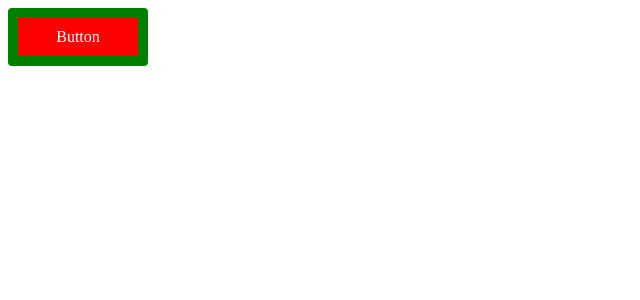
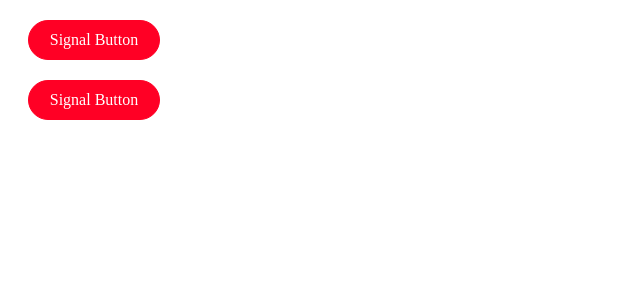
Before and after one commit to rndDesto/signal-react-ui-intern, a React (Vite) app: page / in a window 1280 px wide. Shown: the top 300 px of the page, without its empty margins (0-640 px from the left). Built offline with nearby package versions, Linux system fonts and the light colour scheme.

Commit message:
button agil

```diff
--- a/src/Components/Button/Button.tsx
+++ b/src/Components/Button/Button.tsx
@@ -2,10 +2,18 @@ import styles from './style.module.css'
 
 const Button = () => {
   return (
+    <>
     <div className={[
       styles['button-saya'],
       styles['mantul-gan']
-    ].join(" ")}>Button</div>
+    ].join(" ")}>Signal Button</div>
+
+    <div className={[
+      styles['button-saya'],
+      styles['mantul-gan']
+    ].join(" ")}>Signal Button</div>
+
+    </>
   )
 }
 
--- a/src/Components/Button/style.module.css
+++ b/src/Components/Button/style.module.css
@@ -1,12 +1,21 @@
 .button-saya{
-    background-color: red;
-    color: white;
-    padding: 10px;
-    border-radius: 4px;
-    text-align: center;
-    width: 100px;
+  background-color: #FF0025;
+  color: #fff;
+  padding: 10px 15px;
+  font-size: 16px;
+  border: none;
+  border-radius: 20px;
+  cursor: pointer;
+  width: 100px;
+  text-align: center;
+  margin: 20px;
+}
+
+.button-saya:hover{
+  background-color: white;
+  color: #FF0025;
 }
 
 .mantul-gan{
-    border: 10px solid green;
+    border: 1px solid #FF0025;
 }
```
